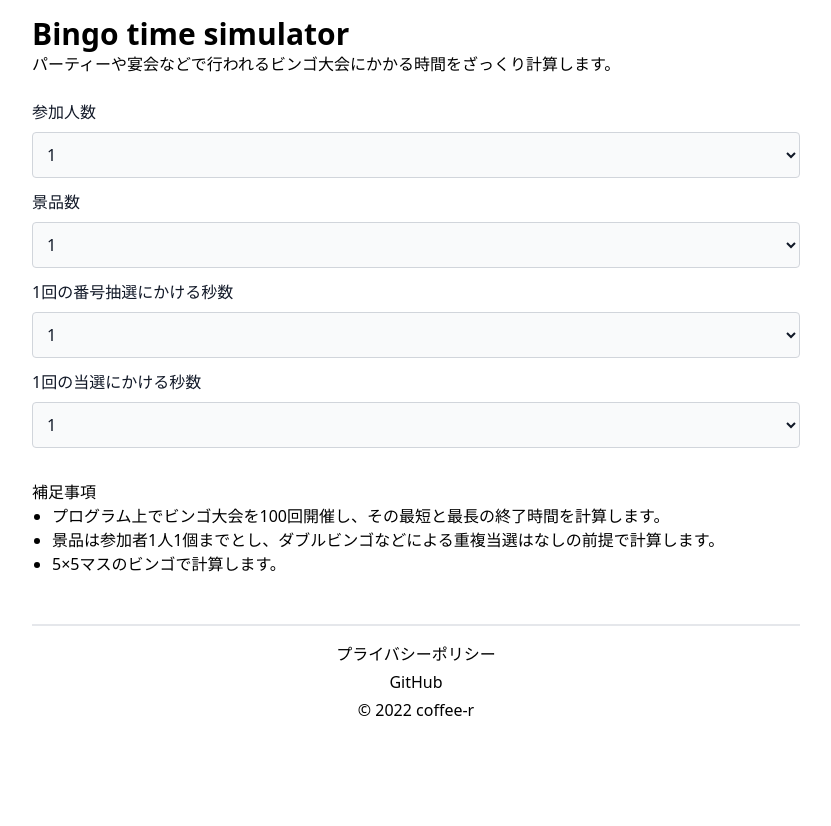
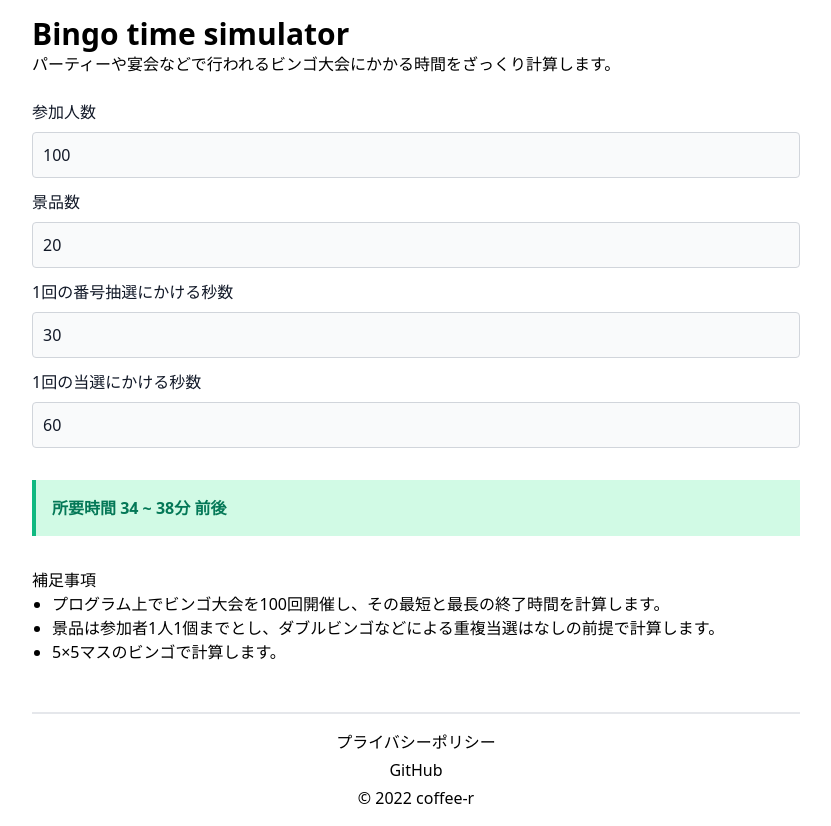
Before and after one commit to coffee-r/bingo-time-simulator, a Nuxt app: page / in a window 1280 px wide. Shown: the whole page, without its empty margins (224-1055 px from the left). Before the commit the page ends 800 px from the top, so only its background shows below. Built offline with nearby package versions, Linux system fonts and the light colour scheme; what @tailwindcss/typography would draw is missing.

Commit message:
パフォーマンス

```diff
--- a/components/SerialNumberSelectBox.vue
+++ b/components/CustomInputNumber.vue
@@ -6,11 +6,11 @@ const props = defineProps({
         type: String,
         required: true
     },
-    defaultSelectNumber: {
+    defaultValue: {
         type: Number,
         required: true
     },
-    maxSelectNumber: {
+    maxValue: {
         type: Number,
         required: true
     },
@@ -20,7 +20,7 @@ const emits = defineEmits([
     "changeNotification"
 ])
 
-const currentSelectValue = ref(props.defaultSelectNumber)
+const currentValue = ref(props.defaultValue)
 
 </script>
 
@@ -29,8 +29,6 @@ const currentSelectValue = ref(props.defaultSelectNumber)
 		<label :for="id" class="block mb-2 font-medium text-gray-900 dark:text-gray-300">
 			<slot />
 		</label>
-		<select :id="id" v-model="currentSelectValue" @change="emits('changeNotification', currentSelectValue)" class="bg-gray-50 border border-gray-300 text-gray-900 rounded focus:ring-blue-500 focus:border-blue-500 block w-full p-2.5" required>
-		<option v-for="(value, key) in maxSelectNumber" :key="key">{{ value }}</option>
-		</select>
+        <input type="number" min="0" :max="maxValue" :id="id" v-model="currentValue" @change="emits('changeNotification', currentValue)" class="bg-gray-50 border border-gray-300 text-gray-900 rounded focus:ring-blue-500 focus:border-blue-500 block w-full p-2.5" required>
 	</div>
 </template>
--- a/pages/index.vue
+++ b/pages/index.vue
@@ -14,10 +14,10 @@
 
 			<!-- 入力フォーム -->
 			<form class="mt-6">
-				<SerialNumberSelectBox class="mt-3" id='test1' :defaultSelectNumber="personCount" :maxSelectNumber="500" @changeNotification="setPersonCount">参加人数</SerialNumberSelectBox>
-				<SerialNumberSelectBox class="mt-3" id='test2' :defaultSelectNumber="winningItemCount" :maxSelectNumber="500" @changeNotification="setWinningItemCount">景品数</SerialNumberSelectBox>
-				<SerialNumberSelectBox class="mt-3" id='test3' :defaultSelectNumber="lotteryTime" :maxSelectNumber="180" @changeNotification="setLotteryTime">1回の番号抽選にかける秒数</SerialNumberSelectBox>
-				<SerialNumberSelectBox class="mt-3" id='test4' :defaultSelectNumber="winningTime" :maxSelectNumber="180" @changeNotification="setWinningTime">1回の当選にかける秒数</SerialNumberSelectBox>
+				<CustomInputNumber class="mt-3" id='test1' :defaultValue="personCount" :maxValue="300" @changeNotification="setPersonCount">参加人数</CustomInputNumber>
+				<CustomInputNumber class="mt-3" id='test2' :defaultValue="winningItemCount" :maxValue="200" @changeNotification="setWinningItemCount">景品数</CustomInputNumber>
+				<CustomInputNumber class="mt-3" id='test3' :defaultValue="lotteryTime" :maxValue="100" @changeNotification="setLotteryTime">1回の番号抽選にかける秒数</CustomInputNumber>
+				<CustomInputNumber class="mt-3" id='test4' :defaultValue="winningTime" :maxValue="120" @changeNotification="setWinningTime">1回の当選にかける秒数</CustomInputNumber>
 			</form>
 
 			<!-- 計算結果 -->
@@ -41,19 +41,15 @@
 <script setup>
 import { ref, onMounted } from 'vue';
 import { BingoSheetFactory, LotteryBingoNumberStack, BingoTournament, BingoTournamentCollection } from '~/plugins/bingo.js';
-import SerialNumberSelectBox from "~/components/SerialNumberSelectBox.vue";
+import CustomInputNumber from "~/components/CustomInputNumber.vue";
 import SimulationResultAlert from "~/components/SimulationResultAlert.vue";
 import CustomFooter from "~/components/CustomFooter.vue";
 
 // ビンゴ終了時間計算用の変数
-// const personCount = ref(100)
-// const winningItemCount = ref(20)
-// const lotteryTime = ref(30)
-// const winningTime = ref(60)
-const personCount = ref(1)
-const winningItemCount = ref(1)
-const lotteryTime = ref(1)
-const winningTime = ref(1)
+const personCount = ref(100)
+const winningItemCount = ref(20)
+const lotteryTime = ref(30)
+const winningTime = ref(60)
 
 // 計算結果表示用の変数
 const simulationResultType = ref("none")
@@ -106,8 +102,8 @@ const simulate = () => {
 	simulationResultMessage.value = "所要時間 " + Math.floor(result.minEndTimeSeconds / 60)+ " ~ " + Math.floor(result.maxEndTimeSeconds / 60) +"分 前後";
 }
 
-// onMounted(() => {
-// 	simulate()
-// })
+onMounted(() => {
+	simulate()
+})
 
 </script>
```
